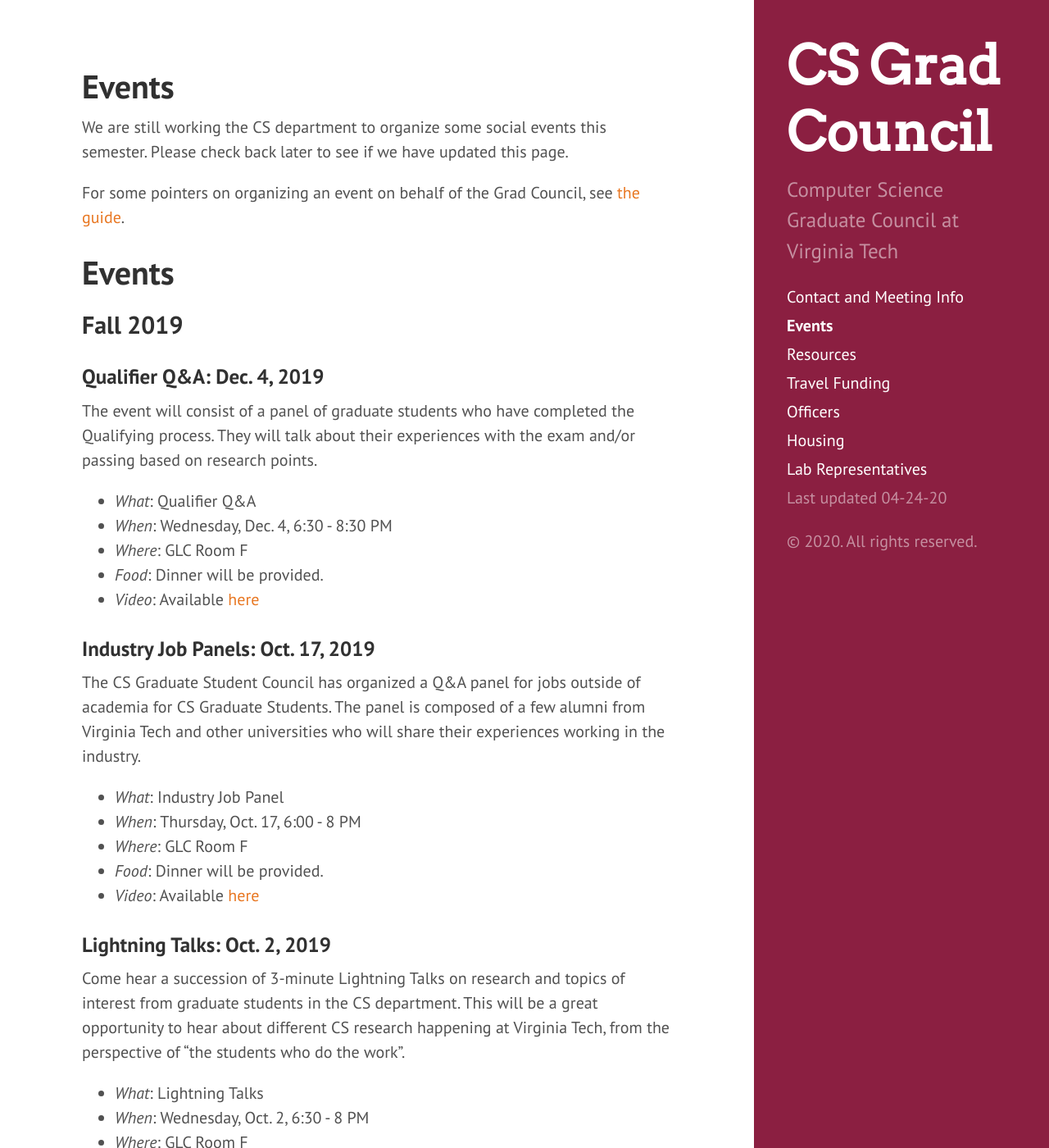
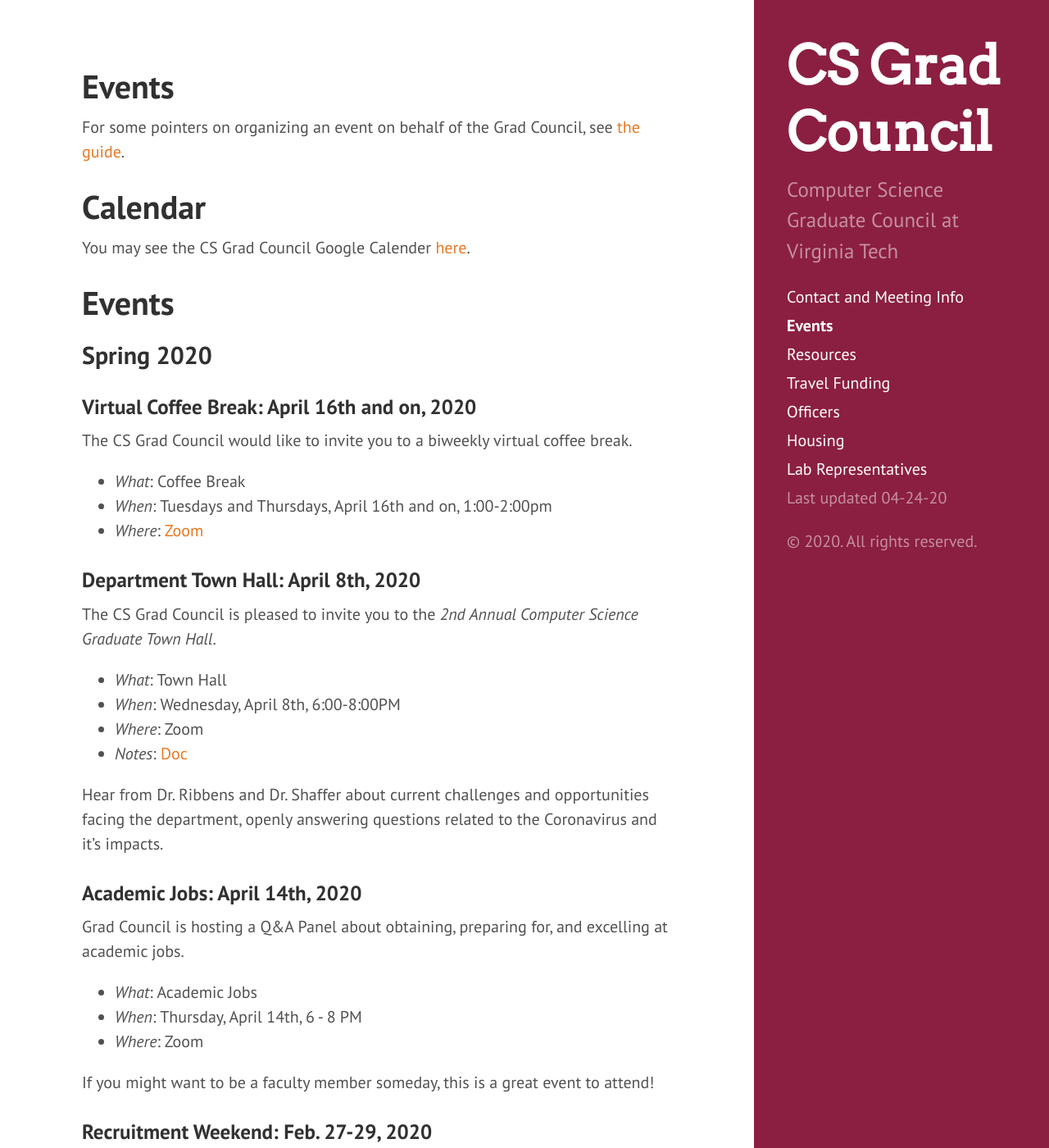
Before and after one commit to CSGraduateCouncil-VirginiaTech/csgc-website, a Jekyll site: the page built from csgc-jekyll-src/events.md, in a window 1280 px wide and 1400 px high. Shown: the whole window at 82% size. Built offline with Jekyll 4.4.1, drawn with Linux system fonts in a browser that asks for light colours; some of the changed text lies outside the part shown.

Commit message:
Added recent events and the calender link

```diff
--- a/csgc-jekyll-src/events.md
+++ b/csgc-jekyll-src/events.md
@@ -4,11 +4,52 @@
 permalink: /events/
 ---
 
-We are still working the CS department to organize some social events this semester. Please check back later to see if we have updated this page.
-
 For some pointers on organizing an event on behalf of the Grad Council, see [the guide](/events/organizing-an-event).
 
+# Calendar
+
+You may see the CS Grad Council Google Calender [here](https://calendar.google.com/calendar?cid=dnQuZWR1X240bnQ0aGdlNTBrdjdqajFjZDN1NzllaW1rQGdyb3VwLmNhbGVuZGFyLmdvb2dsZS5jb20).
+
 # Events
+
+## Spring 2020
+
+### Virtual Coffee Break: April 16th and on, 2020
+
+The CS Grad Council would like to invite you to a biweekly virtual coffee break.
+
+- *What*: Coffee Break
+- *When*: Tuesdays and Thursdays, April 16th and on, 1:00-2:00pm
+- *Where*: [Zoom](https://virginiatech.zoom.us/j/97997872889?pwd=RmtqOEQ0bWJsTjU1TUNXSTZhNjJYZz09)
+
+### Department Town Hall: April 8th, 2020
+
+The CS Grad Council is pleased to invite you to the *2nd Annual Computer Science Graduate Town Hall*.
+
+- *What*: Town Hall
+- *When*: Wednesday, April 8th, 6:00-8:00PM
+- *Where*: Zoom
+- *Notes*: [Doc](https://docs.google.com/document/d/1cSUEJcF5qoD8xHylrCqyNZUNeUy1jbDfK6IDfl5RAqQ/edit?usp=sharing)
+
+Hear from Dr. Ribbens and Dr. Shaffer about current challenges and opportunities facing the department, openly answering questions related to the Coronavirus and it's impacts.
+
+### Academic Jobs: April 14th, 2020
+
+Grad Council is hosting a Q&A Panel about obtaining, preparing for, and excelling at academic jobs.
+
+- *What*: Academic Jobs
+- *When*: Thursday, April 14th, 6 - 8 PM
+- *Where*: Zoom
+
+If you might want to be a faculty member someday, this is a great event to attend!
+
+### Recruitment Weekend: Feb. 27-29, 2020
+
+The CS Graduate Student Council hasis please to announce the recuitment weekend for potential Computer Science Graduate Students.
+
+- *What*: Recruitment Weekend
+- *When*: Thursday-Saturday, Feb. 27-29
+- *Where*: Blacksburg
 
 ## Fall 2019
 
@@ -117,8 +158,6 @@
 
 Ask questions, and propose changes to the department. Eat pizza.
 
-If you are coming: Please fill out [this form](https://goo.gl/forms/sbdfzk5aRyidxOdg1) so we can estimate food and seating.
-
 For our friends in Northern Virginia, we'll arrange remote access to the event. As always, no remote access to our pizza will be provided.
 
 ## Fall 2017
```
